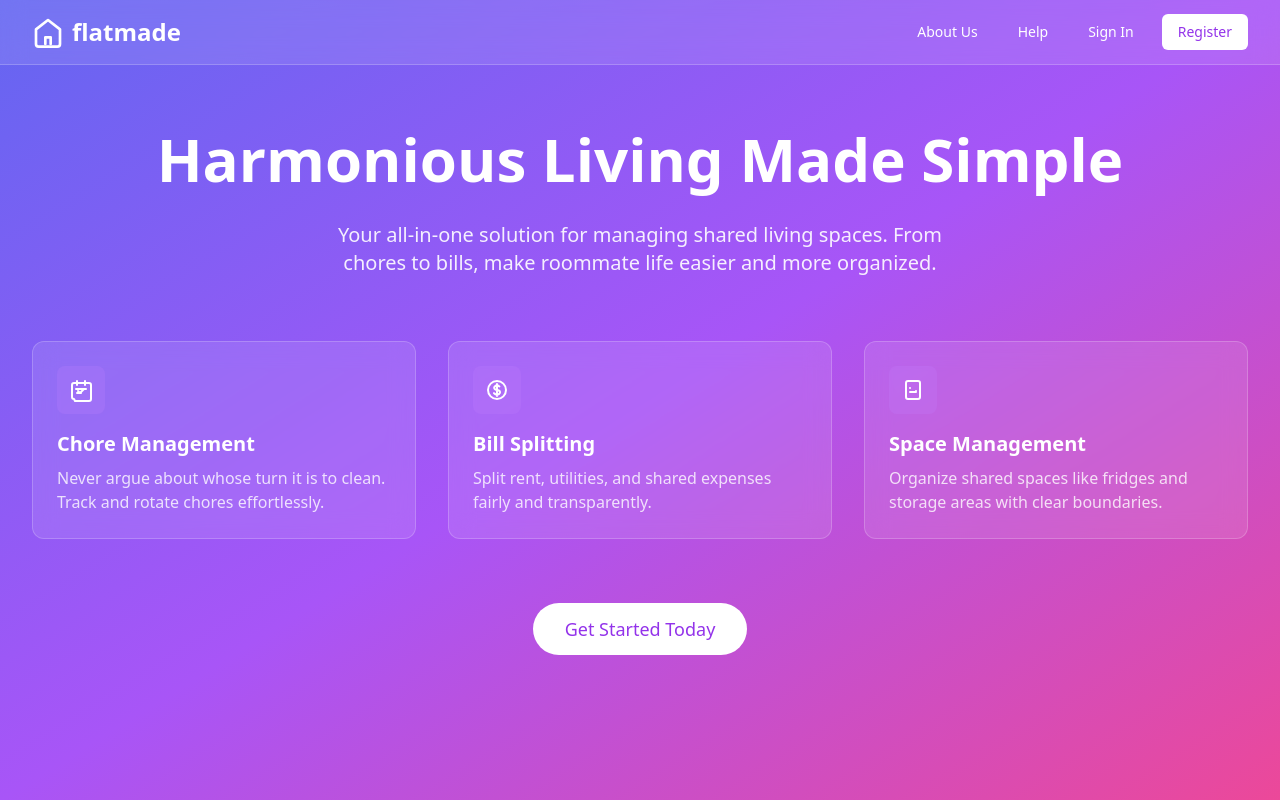
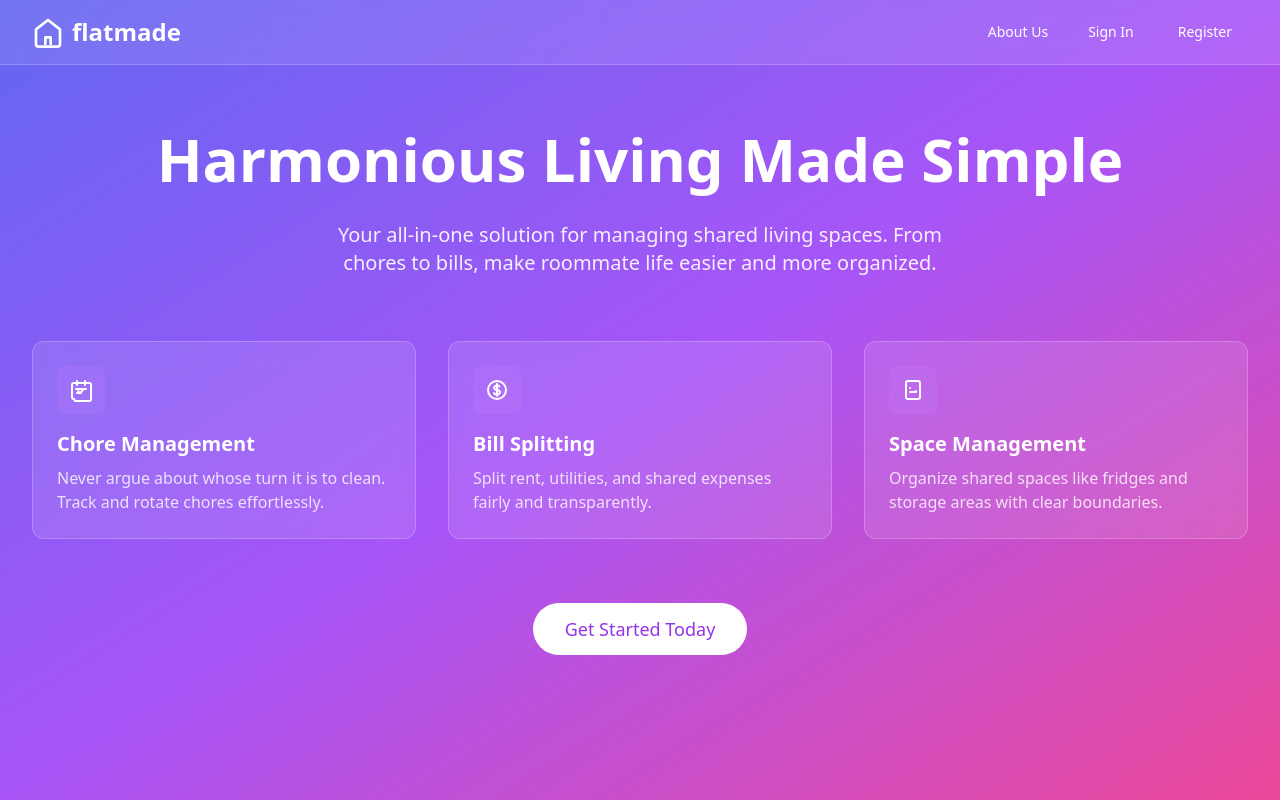
Before and after one commit to ifti5465/Encode-AI-Hackathon, a React app: page / in a window 1280 px wide. Built offline with nearby package versions, Linux system fonts and the light colour scheme; what @tonk/keepsync would draw is missing.

Commit message:
Remove help button and remove background colour for register button

```diff
--- a/src/views/HelloWorld.tsx
+++ b/src/views/HelloWorld.tsx
@@ -45,18 +45,15 @@ const HelloWorld = () => {
               <button className="text-white hover:bg-white/10 px-3 py-2 rounded-md text-sm font-medium transition">
                 About Us
               </button>
-              <button className="text-white hover:bg-white/10 px-3 py-2 rounded-md text-sm font-medium transition">
-                Help
-              </button>
               <button
                 onClick={handleLoginClick}
                 className="text-white hover:bg-white/10 px-3 py-2 rounded-md text-sm font-medium transition"
-              >
+                >
                 Sign In
               </button>
               <button
                 onClick={handleRegisterClick}
-                className="bg-white text-purple-600 hover:bg-white/90 px-4 py-2 rounded-md text-sm font-medium transition"
+                className="text-white hover:bg-white/10 px-4 py-2 rounded-md text-sm font-medium transition"
               >
                 Register
               </button>
```
